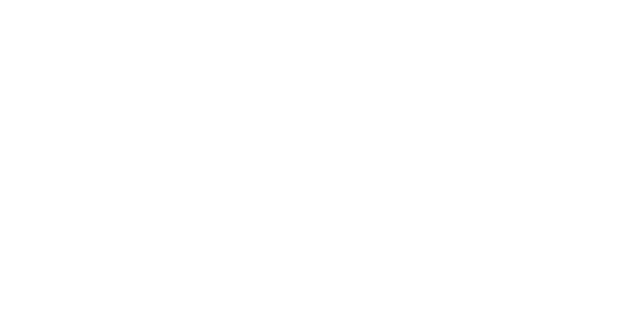
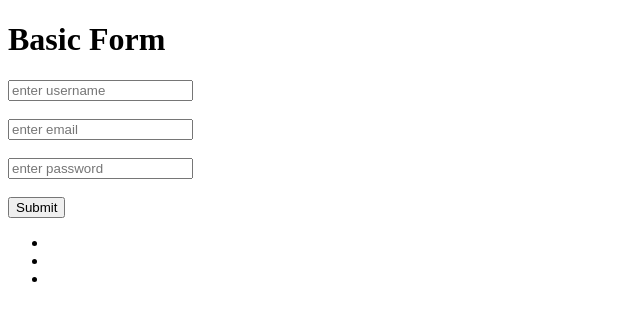
Before and after one commit to NeelCitrusbug/Angular-Learning, an Angular app: page / in a window 1280 px wide. Shown: the top 320 px of the page, without its empty margins (0-640 px from the left). Built offline with nearby package versions, Linux system fonts and the light colour scheme.

Commit message:
basic form

```diff
--- a/src/app/app.component.html
+++ b/src/app/app.component.html
@@ -1,3 +1,20 @@
+<h1>Basic Form</h1>
 
+<form #basicForm = "ngForm" (ngSubmit) = "getData(basicForm.value)">
+    <input type="text" ngModel name="user" placeholder="enter username">
+    <br/><br/>
+    <input type="text" ngModel name="email" placeholder="enter email">
+    <br/><br/>
+    <input type="text" ngModel name="password" placeholder="enter password">
+    <br/><br/>
+
+    <button>Submit</button>
+</form>
+
+<ul>
+    <li>{{ userData.user }}</li>
+    <li>{{ userData.email }}</li>
+    <li>{{ userData.password }}</li>
+</ul>
 
 <router-outlet></router-outlet>
--- a/src/app/app.component.ts
+++ b/src/app/app.component.ts
@@ -1,4 +1,5 @@
 import { Component } from '@angular/core';
+import {NgForm} from '@angular/forms';
 
 @Component({
   selector: 'app-root',
@@ -7,4 +8,10 @@
 })
 export class AppComponent {
   title = 'practice';
+  userData:any = {}
+
+  getData(data:NgForm) {
+    console.log(data)
+    this.userData = data
+  }
 }
--- a/src/app/app.module.ts
+++ b/src/app/app.module.ts
@@ -3,6 +3,7 @@
 
 import { AppRoutingModule } from './app-routing.module';
 import { AppComponent } from './app.component';
+import { FormsModule } from '@angular/forms';
 
 @NgModule({
   declarations: [
@@ -10,7 +11,8 @@
   ],
   imports: [
     BrowserModule,
-    AppRoutingModule
+    AppRoutingModule,
+    FormsModule
   ],
   providers: [],
   bootstrap: [AppComponent]
```
